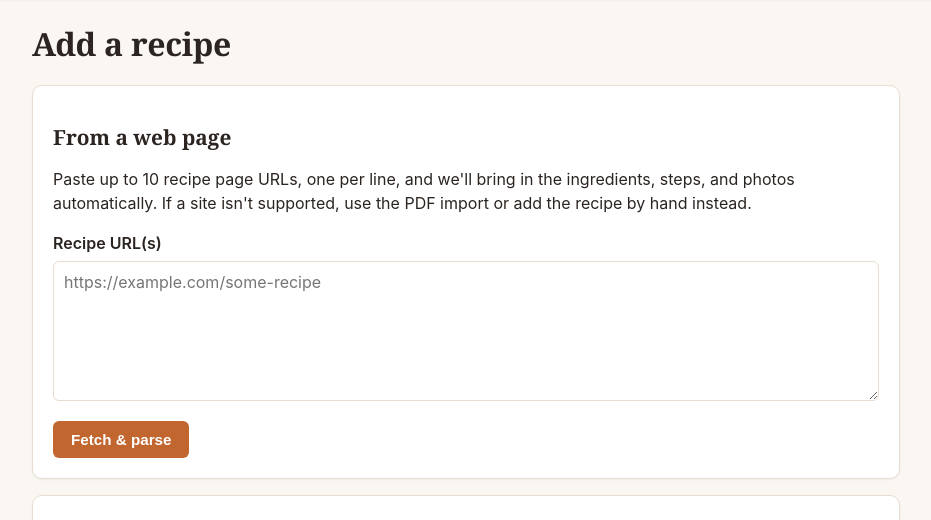
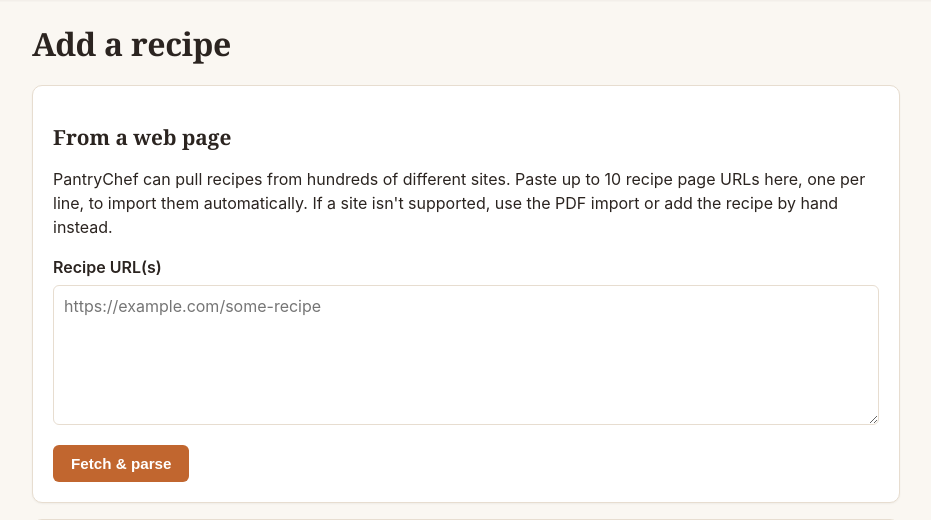
Before and after one commit to geraldinebkelly/pantry-chef, a Flask app: page /import in a window 1280 px wide. Shown: the part 59-579 px from the top of the page, without its empty margins (174-1105 px from the left). Run offline with Flask 3, Linux system fonts and the light colour scheme.

Commit message:
Reword URL import card copy to lead with what it can do
Co-Authored-By: Claude Sonnet 5 <noreply@anthropic.com>

```diff
--- a/templates/import.html
+++ b/templates/import.html
@@ -20,9 +20,9 @@
 
 <div class="card">
   <h2>From a web page</h2>
-  <p>Paste up to {{ max_import_urls }} recipe page URLs, one per line, and we'll bring in the
-  ingredients, steps, and photos automatically. If a site isn't supported, use the PDF import
-  or add the recipe by hand instead.</p>
+  <p>PantryChef can pull recipes from hundreds of different sites. Paste up to
+  {{ max_import_urls }} recipe page URLs here, one per line, to import them automatically.
+  If a site isn't supported, use the PDF import or add the recipe by hand instead.</p>
   <form method="post" id="url-import-form">
     <label for="recipe_urls">Recipe URL(s)</label>
     <textarea id="recipe_urls" name="recipe_urls" rows="4" placeholder="https://example.com/some-recipe"></textarea>
```
